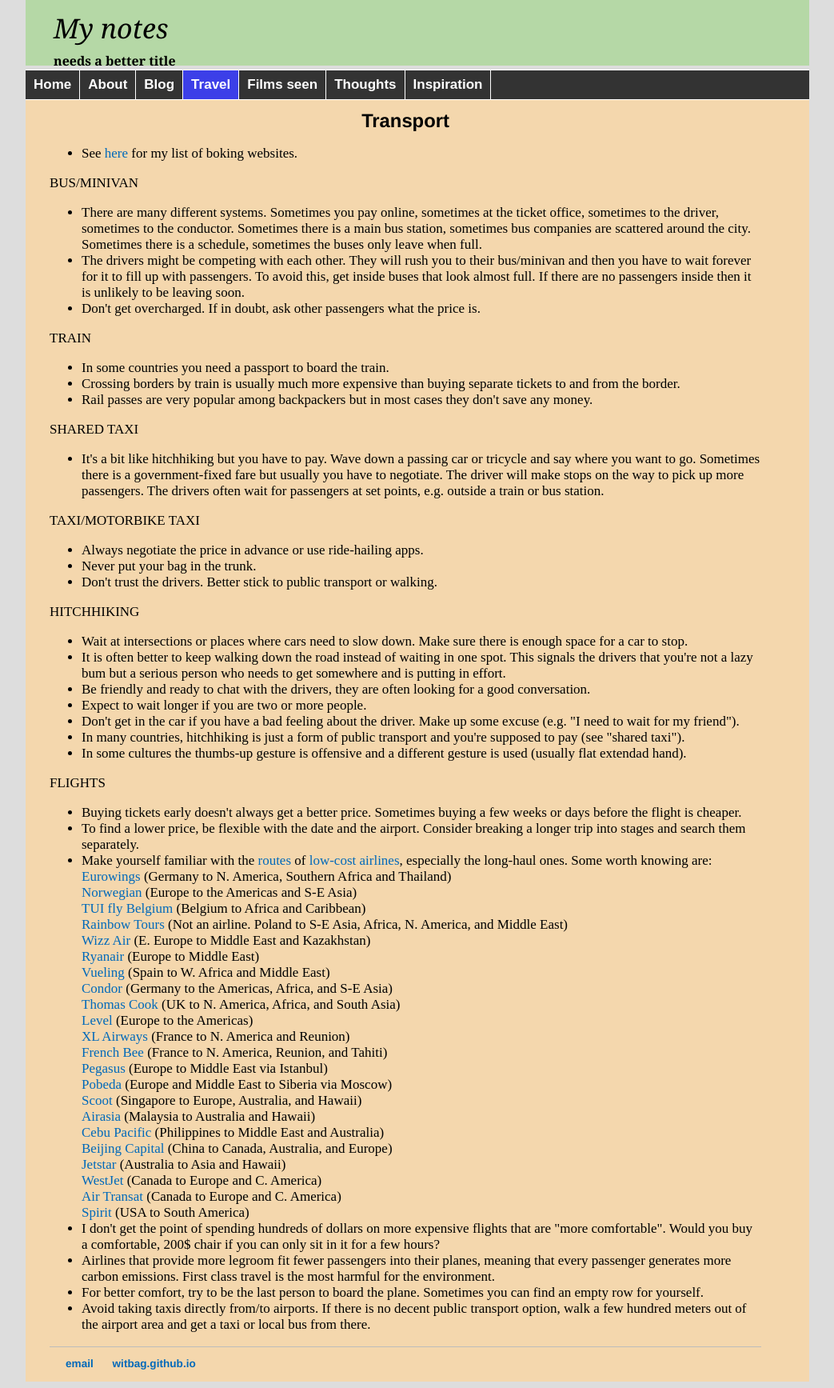
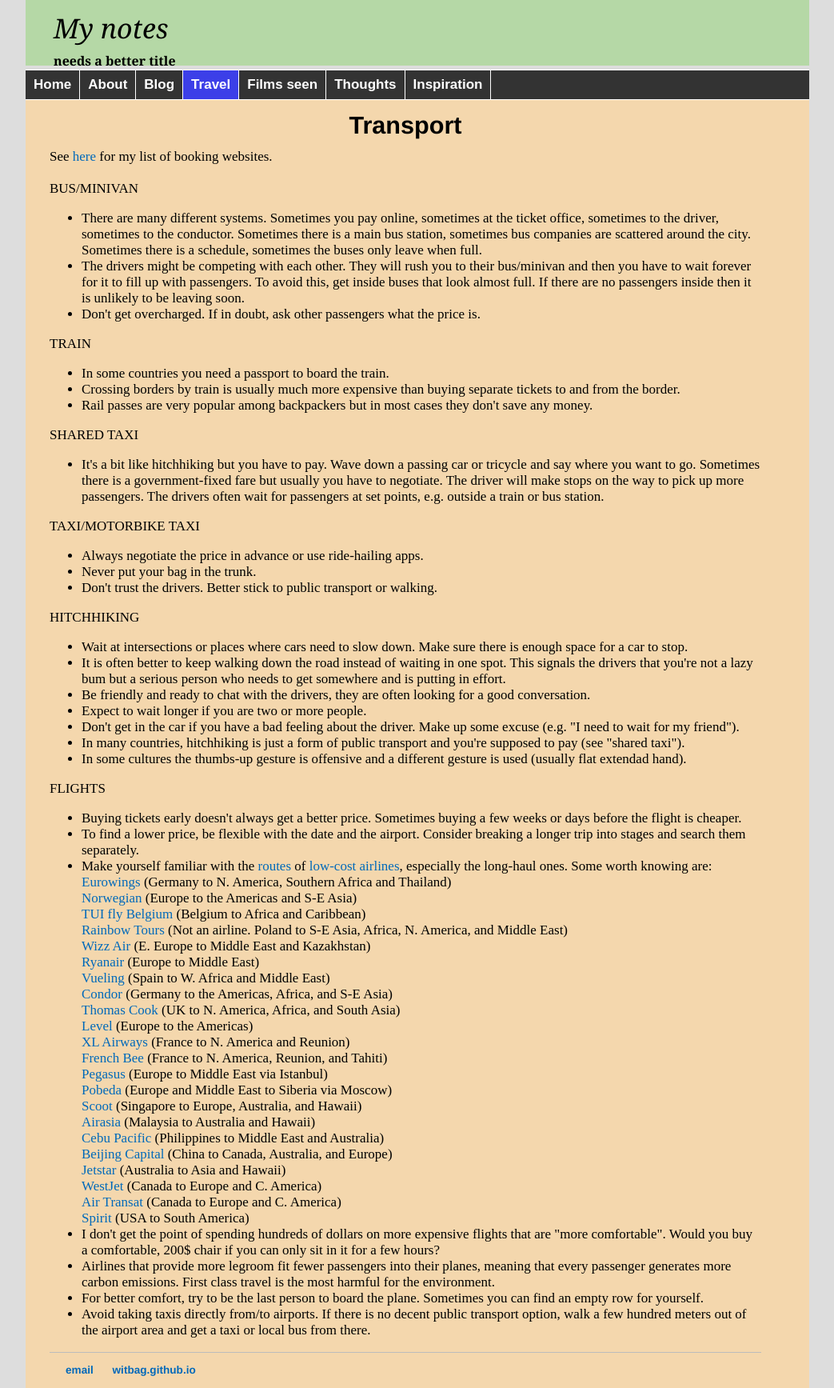
Before and after one commit to witbag/witbag.github.io, a Jekyll site: the page built from travel/transport.html, in a window 1280 px wide. Shown: the whole page at 80% size, without its empty margins (118-1161 px from the left). Built offline with Jekyll 4.4.1, drawn with Linux system fonts in a browser that asks for light colours.

Commit message:
Update transport.html

```diff
--- a/travel/transport.html
+++ b/travel/transport.html
@@ -6,11 +6,10 @@
 <div class="travel">
 
 <br>
-<center><h3>Transport</h3></center>
+<center><h2>Transport</h2></center>
 
-<ul>
-<li>See <a href="resources.html">here</a> for my list of boking websites.
-</ul>
+See <a href="resources.html">here</a> for my list of booking websites.<br>
+<br>
 BUS/MINIVAN<br>
 <ul>
 <li>There are many different systems. Sometimes you pay online, sometimes at the ticket office, sometimes to the driver, sometimes to the conductor. Sometimes there is a main bus station, sometimes bus companies are scattered around the city. Sometimes there is a schedule, sometimes the buses only leave when full.
```
